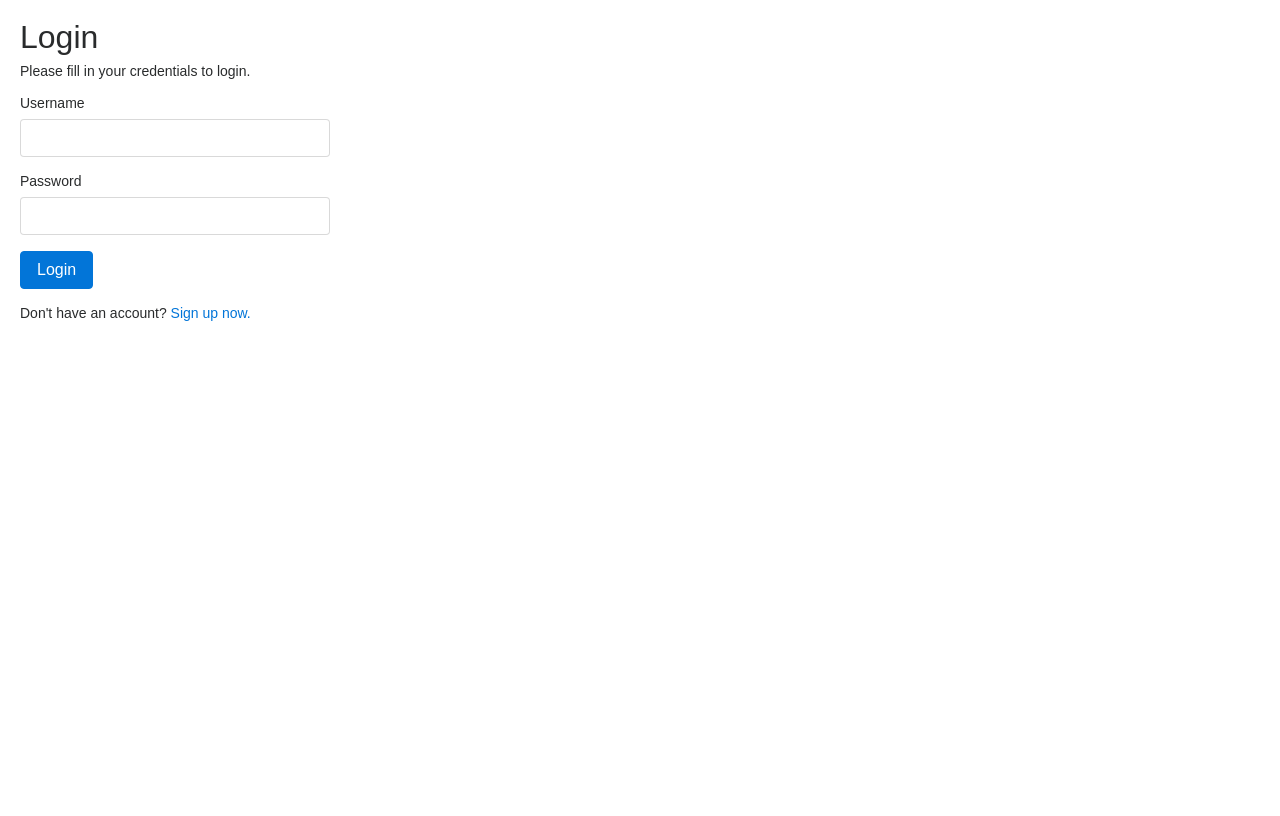
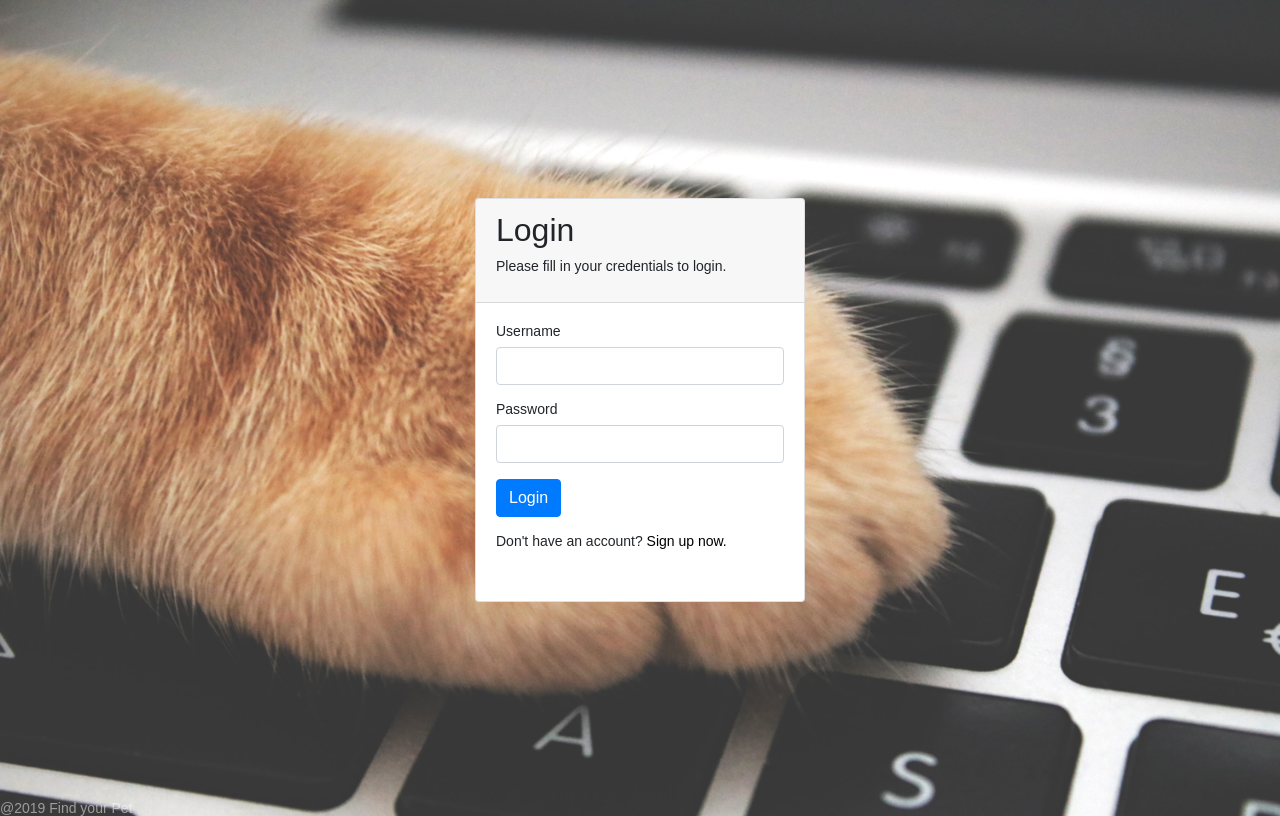
Before and after one commit to zneeley/codellas-Find-Your-Pet, a PHP site: page /login.php in a window 1280 px wide. Before the commit the page ends 321 px from the top, so only its background shows below. Run offline with PHP 8.4, Linux system fonts and the light colour scheme; some libraries are stand-ins or nearby versions.

Commit message:
Made changes to the login page
Added couple of background images, and added css to  the login page

```diff
--- a/loginSystem/login.php
+++ b/loginSystem/login.php
@@ -193,19 +193,54 @@ if($_SERVER["REQUEST_METHOD"] == "POST"){
 <head>
     <meta charset="UTF-8">
     <title>Login</title>
-	<link rel="stylesheet" href="https://maxcdn.bootstrapcdn.com/bootstrap/4.0.0/css/bootstrap.min.css" integrity="sha384-Gn5384xqQ1aoWXA+058RXPxPg6fy4IWvTNh0E263XmFcJlSAwiGgFAW/dAiS6JXm" crossorigin="anonymous">
-    <link href="https://maxcdn.bootstrapcdn.com/bootstrap/4.0.0-alpha.6/css/bootstrap.min.css" rel="stylesheet">
+	 <!-- include bootstrap -->
 
-	<style type="text/css">
-        body{ font: 14px sans-serif; }
-        .wrapper{ width: 350px; padding: 20px; }
+		<link rel="stylesheet" href="https://maxcdn.bootstrapcdn.com/bootstrap/4.0.0/css/bootstrap.min.css" integrity="sha384-Gn5384xqQ1aoWXA+058RXPxPg6fy4IWvTNh0E263XmFcJlSAwiGgFAW/dAiS6JXm" crossorigin="anonymous">
+        <link href="https://maxcdn.bootstrapcdn.com/bootstrap/4.0.0-alpha.6/css/bootstrap.min.css" rel="stylesheet">
+        <script src="//cdnjs.cloudflare.com/ajax/libs/jquery/3.2.1/jquery.min.js"></script>
+
+	<!--Bootsrap 4 CDN-->
+	<link rel="stylesheet" href="https://stackpath.bootstrapcdn.com/bootstrap/4.1.3/css/bootstrap.min.css" integrity="sha384-MCw98/SFnGE8fJT3GXwEOngsV7Zt27NXFoaoApmYm81iuXoPkFOJwJ8ERdknLPMO" crossorigin="anonymous">
+
+    <!--Fontawesome CDN-->
+	<link rel="stylesheet" href="https://use.fontawesome.com/releases/v5.3.1/css/all.css" integrity="sha384-mzrmE5qonljUremFsqc01SB46JvROS7bZs3IO2EmfFsd15uHvIt+Y8vEf7N7fWAU" crossorigin="anonymous">
+
+        <link rel="stylesheet" href="layout.php">
+
+    <style type="text/css">
+
+        body{
+            background-image: url("images/login3.jpg");
+            background-size: cover;
+            background-repeat: no-repeat;
+            height: 100%;
+            font: 14px sans-serif;
+        }
+        h3{ font: sans-serif; }
+
+        .wrapper {
+            display: flex;
+            align-items: center;
+            flex-direction: column;
+            justify-content: center;
+            width: 100%;
+            min-height: 100%;
+            padding: 20px;
+        }
     </style>
+
     <script src="https://www.google.com/recaptcha/api.js?render=6Lc7Cb0UAAAAAIMgxbAXd9kLcVhLPeapc8zsouu7"></script>
 </head>
 <body>
-    <div class="wrapper">
-        <h2>Login</h2>
+     <div class="wrapper">
+	<div class="d-flex h-100">
+		<div class="card">
+			<div class="card-header">
+			<h2>Login</h2>
         <p>Please fill in your credentials to login.</p>
+			</div>
+			<div class="card-body">
+
         <form action="<?php echo htmlspecialchars($_SERVER["PHP_SELF"]); ?>" method="post">
             <div class="form-group <?php echo (!empty($username_err)) ? 'has-error' : ''; ?>">
                 <label>Username</label>
@@ -223,7 +258,17 @@ if($_SERVER["REQUEST_METHOD"] == "POST"){
             <p>Don't have an account? <a href="#" id="register_btn">Sign up now.</a></p>
             <input type="hidden" value="" name="recaptcha_response" id="recaptchaResponse"/><br>
         </form>
+			</div>
+
+		</div>
+	</div>
+</div>
+  <footer class="mastfoot mt-auto">
+    <div class="inner">
+      <p>@2019 Find your Pet</p>
     </div>
+  </footer>
+
 	<script src="https://ajax.googleapis.com/ajax/libs/jquery/3.4.1/jquery.min.js"></script>
 	<script src="https://cdnjs.cloudflare.com/ajax/libs/popper.js/1.12.9/umd/popper.min.js" integrity="sha384-ApNbgh9B+Y1QKtv3Rn7W3mgPxhU9K/ScQsAP7hUibX39j7fakFPskvXusvfa0b4Q" crossorigin="anonymous"></script>
 	<script src="https://maxcdn.bootstrapcdn.com/bootstrap/4.0.0/js/bootstrap.min.js" integrity="sha384-JZR6Spejh4U02d8jOt6vLEHfe/JQGiRRSQQxSfFWpi1MquVdAyjUar5+76PVCmYl" crossorigin="anonymous"></script>
```
Also changed, not shown: loginSystem/images/login.jpg (added), loginSystem/images/login1.jpg (added), loginSystem/images/login2.jpg (added), loginSystem/images/login3.jpg (added).
